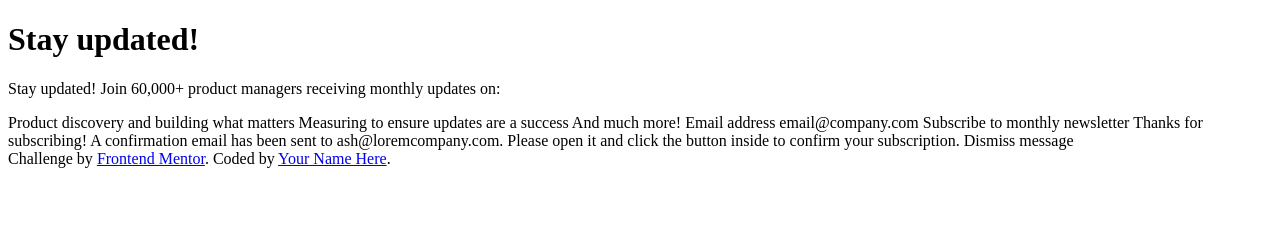
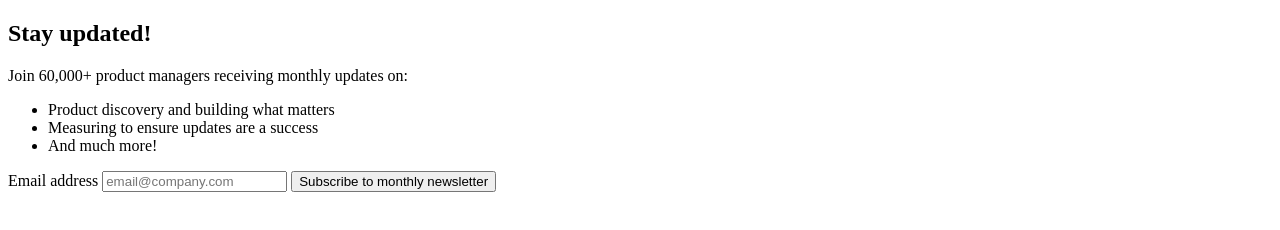
Before and after one commit to LMR04/BC-Frontend, a plain HTML site: page S01/D10-02-html-newsletter/index.html in a window 1280 px wide. Drawn offline with Linux system fonts and the light colour scheme.

Commit message:
html newsletter added

```diff
--- a/S01/D10-02-html-newsletter/index.html
+++ b/S01/D10-02-html-newsletter/index.html
@@ -13,38 +13,27 @@
     <title>
       Frontend Mentor | Newsletter sign-up form with success message
     </title>
+    <link rel="stylesheet" href="style.css" />
   </head>
   <body>
     <main>
+      <section class="content">
+        <h1>Stay updated!</h1>
+        <p>Join 60,000+ product managers receiving monthly updates on:</p>
+        <ul>
+          <li>Product discovery and building what matters</li>
+          <li>Measuring to ensure updates are a success</li>
+          <li>And much more!</li>
+        </ul>
+        <form>
+          <label>
+            Email address
+            <input placeholder="email@company.com">
+          </label>
+          <input type="submit" value="Subscribe to monthly newsletter"/>
+        </form>
+      </section>
       <section class="photo"></section>
-      <section class="content"></section>
-        <h1>Stay updated!</h1>
-        <p>Stay updated! Join 60,000+ product managers receiving monthly updates on:</p>
-        <div>
-
-        </div>
-
-
-
-    Product discovery and building what matters Measuring to ensure updates are
-    a success And much more! Email address email@company.com Subscribe to
-    monthly newsletter
-
-    <!-- Sign-up form end -->
-
-    <!-- Success message start -->
-
-    Thanks for subscribing! A confirmation email has been sent to
-    ash@loremcompany.com. Please open it and click the button inside to confirm
-    your subscription. Dismiss message
-
-    <!-- Success message end -->
-
-    <div class="attribution">
-      Challenge by
-      <a href="https://www.frontendmentor.io?ref=challenge" target="_blank"
-        >Frontend Mentor</a
-      >. Coded by <a href="#">Your Name Here</a>.
-    </div>
+    <main/>
   </body>
 </html>
```
